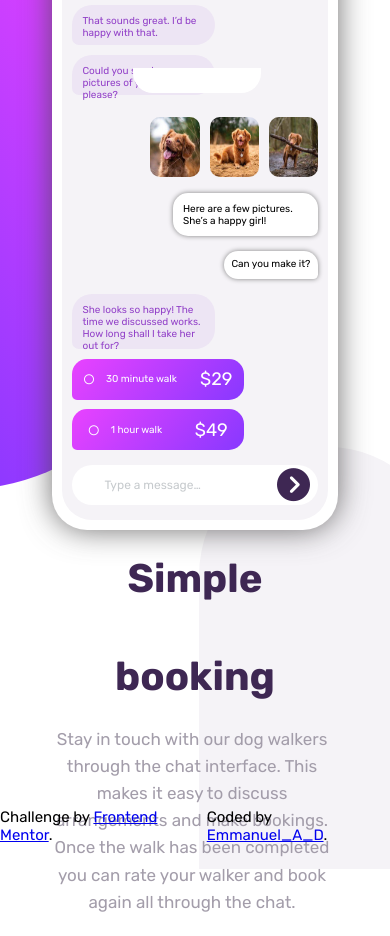
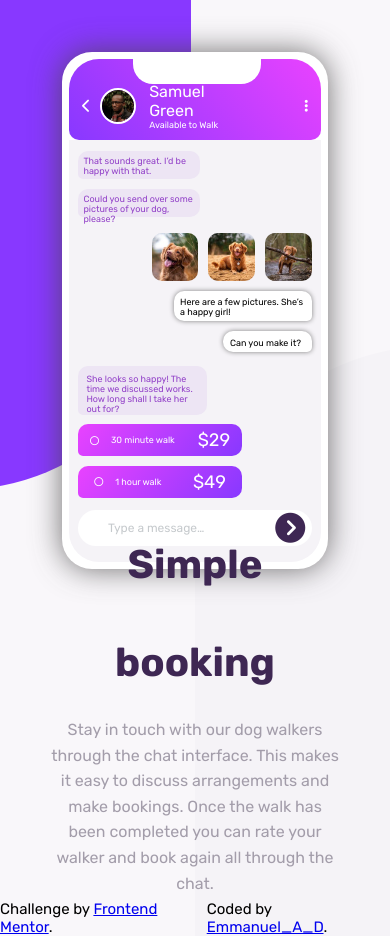
Before and after one commit to Emmanuel-A-D/chat-app-css-illustration-master, a plain HTML site: page index.html in a window 390 px wide. Drawn offline with Linux system fonts and the light colour scheme.

Commit message:
Ajuste responsive

```diff
--- a/index.html
+++ b/index.html
@@ -21,8 +21,8 @@
           <i class="fa-solid fa-chevron-left"></i> <img class="img_perfil" src="images/avatar.jpg" alt="image_perfil">
         </div>
         <div class="p_perfil">
-         <p> Samuel Green</p>
-         <p> Available to Walk</p>
+         <p class="p_perfil_1"> Samuel Green</p>
+         <p class="p_perfil_2"> Available to Walk</p>
         </div>
         <div class="ellipsis">
          <i class="fa-solid fa-ellipsis-vertical"></i>
@@ -73,9 +73,9 @@
     <div class="background_3"></div>
   </main>
 
-  <div class="footer">
+  <footer class="footer">
     <p> Challenge by <a href="https://www.frontendmentor.io?ref=challenge" target="_blank">Frontend Mentor</a>. </p>
     <p> Coded by <a href="https://github.com/Emmanuel-A-D" target="_blank">Emmanuel_A_D</a>.</p>
-  </div>
+  </footer>
 </body>
 </html>
--- a/style.css
+++ b/style.css
@@ -14,6 +14,7 @@
 --Light-Magenta: hsl(293, 100%, 63%);
 --Light-Violet: hsl(264, 100%, 61%);
 --White: hsl(0, 0%, 100%);
+--background-body: hsla(270, 20%, 96%, 0.6);
 --Light-Grayish-Violet-app-background: hsl(270, 20%, 96%);
 --Very-Dark-Desaturated-Violet-submit-button-background: hsl(271, 36%, 24%);
 --Very-Light-Magenta-radio-button-outline: hsl(289, 100%, 72%);
@@ -23,10 +24,10 @@
 
 body {
   width: 100vw;
- height: 100vh;
+  height: 800px;
   font-family: var(--Rubik-family);
   font-size: 16px;
- background-color: var(--White);
+  background-color: var(--background-body);
   display: flex;
   flex-direction: column;
   align-items: center;
@@ -35,35 +36,35 @@ body {
 .background_1 {
   width: 33%;
   height: 85%;
- background: linear-gradient(50deg, var(--Light-Violet), var(--Light-Magenta));
+  background: var(--Light-Violet);
   position: fixed;
   left: -3%;
   border-radius: 0 0 296px 164px;
 }
 
 main {
- width: 65%;
- height: 68%;
+  width: 70%;
+  height: 70%;
   display: flex;
   align-items: center;
   justify-content: center;
- margin-right: -13%;
- margin-top: 11%;
+  margin-right: -12%;
+  margin-top: 8%;
   margin-bottom: auto;
   z-index: 10;
 }
 
 #chat {
- width: 40%;
+  width: 30%;
   height: 100%;
- padding: 17px;
- border-radius: 50px;
+  padding: 10px;
+  border-radius: 40px;
   background-color: var(--White);
   box-shadow: 0 0 30px rgba(73, 72, 72, 0.788);
 }
 
 .background_2 {
- width: 14%;
+  width: 10%;
   height: 4%;
   background-color: var(--White);
   position: absolute;
@@ -74,24 +75,25 @@ main {
 
 .avatar {
   width: 100%;
- height: 15%;
+  height: 16%;
   display: flex;
   align-items: center;
- justify-content: center;
+  justify-content: space-between;
   gap: 15px;
+  padding: 5%;
   border-radius: 30px 30px 10px 10px;
   background: linear-gradient(50deg, var(--Light-Violet), var(--Light-Magenta));
   color: var(--White);
 }
 
 .perfil_img {
- width: 19%;
- height: 37%;
+  width: 22%;
+  height: 65%;
   margin-top: 6%;
   border-radius: 100%;
   display: flex;
   align-items: center;
- gap: 14px;
+  gap: 9px;
 }
 
 .img_perfil {
@@ -102,7 +104,13 @@ main {
 }
 
 .p_perfil {
+  width: 50%;
+  font-size: 16px;
   margin-top: 6%;
+}
+
+.p_perfil_2 {
+  font-size: 9px;
 }
 
 .ellipsis {
@@ -113,26 +121,26 @@ main {
 .conversation {
   width: 100%;
   height: 85%;
- font-size: 12px;
- padding: 10px;
+  font-size: 9px;
+  padding: 9px;
   border-radius: 0 0 30px 30px;
   background-color: var(--Light-Grayish-Violet-app-background);
 }
 
 .text_1 {
- width: 58%;
+  width: 54%;
   height: 8%;
- border-radius: 20px 20px 20px 7px;
+  border-radius: 10px 10px 10px 5px;
   padding: 10px;
   background-color: var(--backgorund-text);
   color: var(--Moderate-Violet-chat-on-the-left);
 }
 
 .text_2 {
- width: 58%;
+  width: 54%;
   height: 8%;
- margin: 10px 0;
- border-radius: 20px 20px 20px 7px;
+  margin-top: 3%;
+  border-radius: 10px 10px 10px 5px;
   padding: 10px;
   background-color: var(--backgorund-text);
   color: var(--Moderate-Violet-chat-on-the-left);
@@ -144,7 +152,7 @@ main {
   display: flex;
   justify-content: end;
   gap: 10px;
- margin-top: 22px;
+  margin-top: 7%;
 }
 
 .img_conversation {
@@ -157,10 +165,10 @@ main {
   display: flex;
   flex-direction: column;
   align-items: flex-end;
- gap: 15px;
+  gap: 12px;
   width: 100%;
   height: 17%;
- margin-top: 10px;
+  margin-top: 2%;
 }
 
 .text_3 {
@@ -168,7 +176,7 @@ main {
   height: 50%;
   box-shadow: 0 0 5px gray;
   padding: 10px;
- border-radius: 15px 15px 7px 15px;
+  border-radius: 10px 10px 5px 10px;
   background-color: var(--White);
 }
 
@@ -177,16 +185,16 @@ main {
   height: 35%;
   box-shadow: 0 0 5px grey;
   padding: 10px;
- border-radius: 15px 15px 5px 15px;
+  border-radius: 10px 10px 5px 10px;
   background-color: var(--White);
 }
 
 .text_5 {
- width: 58%;
+  width: 55%;
   height: 11%;
   padding: 10px;
   margin-top: 15px;
- border-radius: 20px 20px 20px 7px;
+  border-radius: 10px 10px 10px 5px;
   background-color: var(--backgorund-text);
   color: var(--Moderate-Violet-chat-on-the-left);
 }
@@ -197,8 +205,8 @@ main {
   display: flex;
   justify-content: space-around;
   align-items: center;
-  border-radius: 15px 15px 15px 5px;
-  margin: 4% 0;
+  border-radius: 10px 10px 10px 5px;
+  margin-top: 4%;
   color: var(--White);
   background: linear-gradient(-50deg, var(--Light-Violet), var(--Light-Magenta));
 }
@@ -216,15 +224,15 @@ main {
 
 .text_box {
   width: 100%;
-  height: 8%;
-  margin-top: 7%;
+  height: 9%;
+  margin-top: 4%;
   display: flex;
   align-items: center;
   justify-content: space-around;
   border-radius: 20px;
   background-color: var(--White);
   color: var(--Grayish-Blue-placeholder-text);
-  font-size: 17px;
+  font-size: 11px;
 }
 
 .text_box p {
@@ -243,7 +251,7 @@ main {
  display: flex;
  flex-direction: column;
  justify-content: center;
- padding-left: 8%;
+ padding-left: 13%;
  font-size: 17px;
  z-index: 10;
 }
@@ -265,7 +273,7 @@ main {
   height: 81%;
   background-color: var(--Light-Grayish-Violet-app-background);
   position: fixed;
-  right: -16%;
+  right: -15%;
   top: 20%;
   border-radius: 250px 40px 0 0;
 }
@@ -350,7 +358,7 @@ main {
  @media (max-width: 1024px) {
 
   body {
-    height: 100vh;
+    height: 800px;
   }
 
   .background_1 {
@@ -360,8 +368,8 @@ main {
 
   main {
     width: 70%;
-    height: 65%;
-    margin-top: 18%;
+    height: 70%;
+    margin-top: 13%;
   }
 
   #chat {
@@ -388,12 +396,25 @@ main {
     font-size: 12px;
   }
 
+  .description {
+    padding-left: 9%;
+  }
+
+  .description p {
+    font-size: 11px;
+    padding-right: 4%;
+  }
+
+  .background_3 {
+    right: -14%;
+  }
+
  }
 
  @media (max-width: 768px) {
 
   body {
-    height: 100vh;
+    height: 800px;
   }
 
   .background_1 {
@@ -403,20 +424,28 @@ main {
 
   main {
     width: 85%;
-    height: 60%;
-    margin-top: 25%;
+    height: 70%;
+    margin-top: 18%;
+  }
+
+  #chat {
+    width: 52%;
   }
 
   .background_2 {
-    width: 16%;
+    width: 17%;
     height: 3%;
     left: 22%;
     top: 18%;
   }
 
   .avatar {
-    padding: 2%;
+    padding: 5%;
     font-size: 14px;
+  }
+
+  .p_perfil {
+    margin-left: 5%;
   }
 
   .conversation {
@@ -432,8 +461,12 @@ main {
     margin-top: 6%;
   }
 
+  #circle_chevron {
+    font-size: 30px;
+  }
+
   .description {
-    padding: 0 8% 0 4%;
+    padding-left: 7%;
   }
 
   .description h1 {
@@ -442,6 +475,7 @@ main {
 
   .description p {
     font-size: 10px;
+    padding-right: 8%;
   }
 
   .background_3 {
@@ -454,7 +488,7 @@ main {
  @media (max-width: 425px) {
 
   body {
-    height: 100vh;
+    height: 936px;
   }
 
   .background_1 {
@@ -466,33 +500,71 @@ main {
   main {
     flex-direction: column;
     margin: auto;
-    height: 80%;
+    height: 85%;
   }
 
   #chat {
-    width: 86%;
+    width: 80%;
+    height: 66%;
     z-index: 10;
-    padding: 10px;
-    border-radius: 35px;
+    padding: 7px;
+    border-radius: 30px;
   }
 
   .background_2 {
     width: 33%;
     height: 3%;
-    top: 8%;
+    top: 7%;
     left: 34%;
   }
 
   .conversation {
-    font-size: 10px;
-    margin-bottom: 20%;
+    height: 84%;
+    font-size: 9px;
+    margin-bottom: 0;
+  }
+
+  .text_1 {
+    width: 52%;
+    height: 7%;
+    padding: 5px;
+    margin-top: 1%;
+  }
+
+  .text_2 {
+    width: 52%;
+    height: 7%;
+    padding: 5px;
+    margin-top: 4%;
+  }
+
+  .text_3_4 {
+    height: 15%;
+    gap: 10px;
+  }
+
+  .text_3 {
+    padding: 6px;
+  }
+
+  .text_5 {
+    height: 12%;
+    padding: 8px;
+  }
+
+  .audio {
+    margin-top: 4%;
+  }
+
+  .text_box {
+    margin-top: 5%;
   }
 
   .description {
     padding: 0;
     text-align: center;
     width: 90%;
-    height: 80%;
+    height: 35%;
   }
 
   .description h1 {
@@ -500,19 +572,26 @@ main {
   }
 
   .description p {
-    font-size: 17px;
+    font-size: 16px;
+    padding: 5px;
   }
 
   .background_3 {
-    width: 63%;
-    height: 50%;
-    top: 53%;
-    right: -14%;
+    width: 97%;
+    right: -47%;
+    height: 80%;
+    border-radius: 392px 226px 0 0;
+    top: 41%;
   }
 
  }
 
  @media (max-width: 375px) {
+
+  body {
+    height: 936px;
+  }
+
   main {
     width: 70%;
     height: 70%;
@@ -525,16 +604,20 @@ main {
 
   .background_2 {
     height: 3%;
-    top: 12%;
+    top: 13%;
   }
 
   .avatar {
     font-size: 13px;
   }
 
+  .p_perfil {
+    font-size: 14px;
+  }
+
   .conversation {
-    font-size: 7px;
-    margin-bottom: 27%;
+    font-size: 8px;
+    margin-bottom: 0;
   }
 
   #circle_cheveron {
@@ -555,6 +638,14 @@ main {
     font-size: 13px;
   }
 
+  .background_3 {
+    width: 97%;
+    right: -47%;
+    height: 80%;
+    border-radius: 392px 226px 0 0;
+    top: 46%;
+  }
+
   .footer {
     font-size: 10px;
   }
```
Lines whose indentation alone changed are shown as unchanged.
